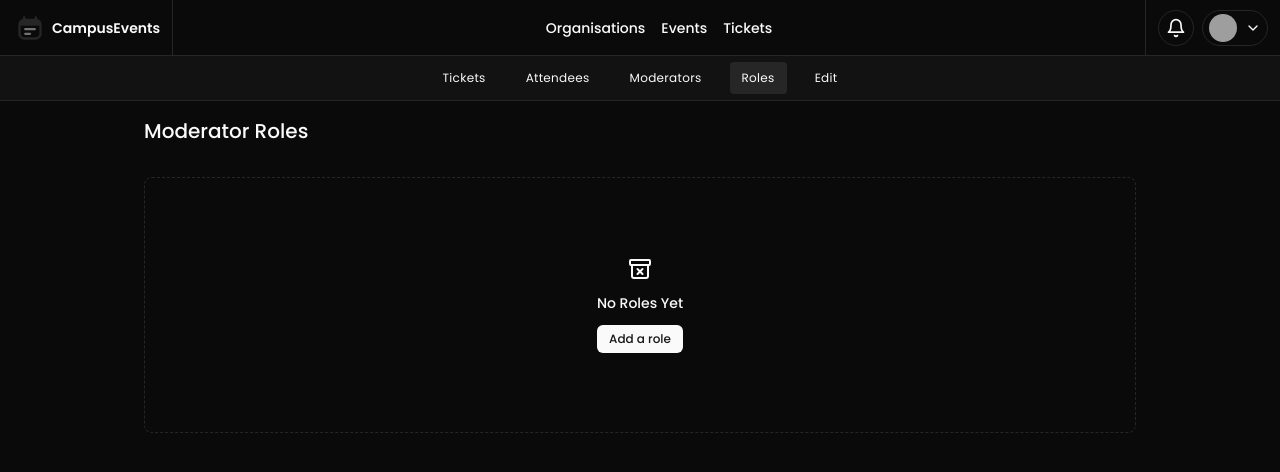
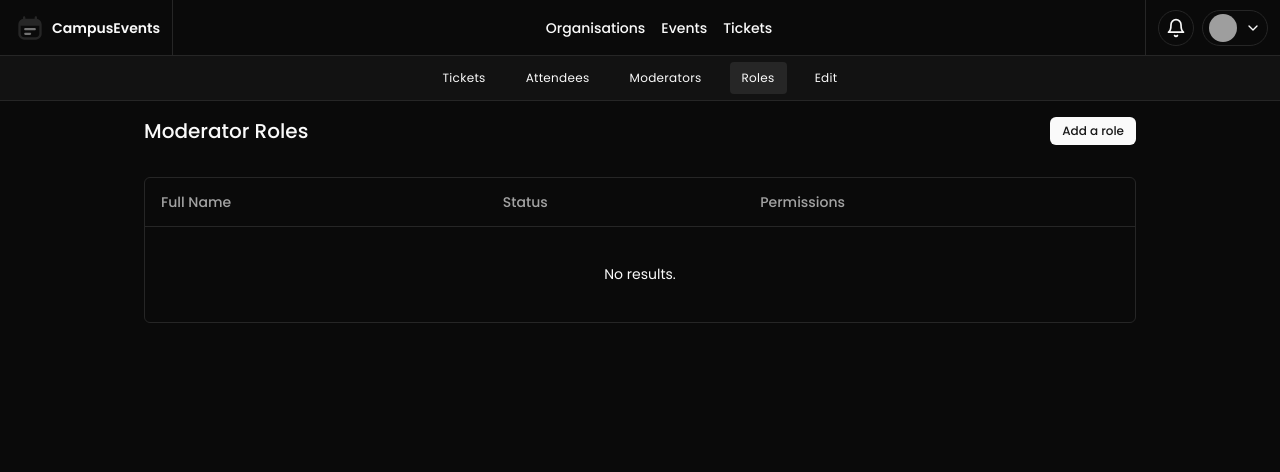
Before and after one commit to delmac-dev/event-management-app, a Next.js app: page /dashboard/events/1/roles in a window 1280 px wide. Shown: the top 472 px of the page. Built offline with nearby package versions, Linux system fonts and the light colour scheme; grey boxes are pictures that could not be loaded.

Commit message:
added tables to all neccessary tabs

```diff
--- a/app/dashboard/events/[event_id]/moderators/columns.tsx
+++ b/app/dashboard/events/[event_id]/moderators/columns.tsx
@@ -24,6 +24,6 @@ export const columns: ColumnDef<Moderator>[] = [
   },
   {
     accessorKey: "role",
-    header: "Payment Status",
+    header: "Role",
   },
 ]
--- a/app/dashboard/events/[event_id]/roles/columns.tsx
+++ b/app/dashboard/events/[event_id]/roles/columns.tsx
@@ -3,27 +3,22 @@
 import { ColumnDef } from "@tanstack/react-table"
 
 export type Role = {
-  name: string,
-  email: string,
+  role: string,
   is_active: string,
-  role: string
+  permissions: string
 }
 
 export const columns: ColumnDef<Role>[] = [
   {
-    accessorKey: "full_name",
+    accessorKey: "role",
     header: "Full Name",
-  },
-  {
-    accessorKey: "email",
-    header: "Email",
   },
   {
     accessorKey: "is_active",
     header: "Status",
   },
   {
-    accessorKey: "role",
-    header: "Payment Status",
+    accessorKey: "permissions",
+    header: "Permissions",
   },
 ]
--- a/app/dashboard/events/[event_id]/roles/page.tsx
+++ b/app/dashboard/events/[event_id]/roles/page.tsx
@@ -2,7 +2,8 @@ import BodyContent from "@/app/dashboard/(components)/body-content";
 import BodyHeader from "@/app/dashboard/(components)/body-header";
 import { Button } from "@/components/ui/button";
 import { QueryProps } from "@/lib/types";
-import { ArchiveX } from "lucide-react";
+import { columns } from "./columns";
+import { DataTable } from "@/components/common/data-table";
 
 export default async function EventRoles({ params }: QueryProps) {
   const eventID = params.event_id;
@@ -11,13 +12,10 @@ export default async function EventRoles({ params }: QueryProps) {
     <>
       <BodyHeader>
         <h2 className="text-xl font-medium">Moderator Roles</h2>
+        <Button size='xs'>Add a role</Button>
       </BodyHeader>
       <BodyContent>
-        <div className="w-full h-64 rounded-lg border border-dashed border-spacing-4 flex_center flex-col gap-3 text-sm font-medium text-secondary-foreground">
-          <ArchiveX />
-          No Roles Yet
-          <Button size='xs'>Add a role</Button>
-        </div>
+        <DataTable columns={columns} data={[]} />
       </BodyContent>
     </>
   );
```
